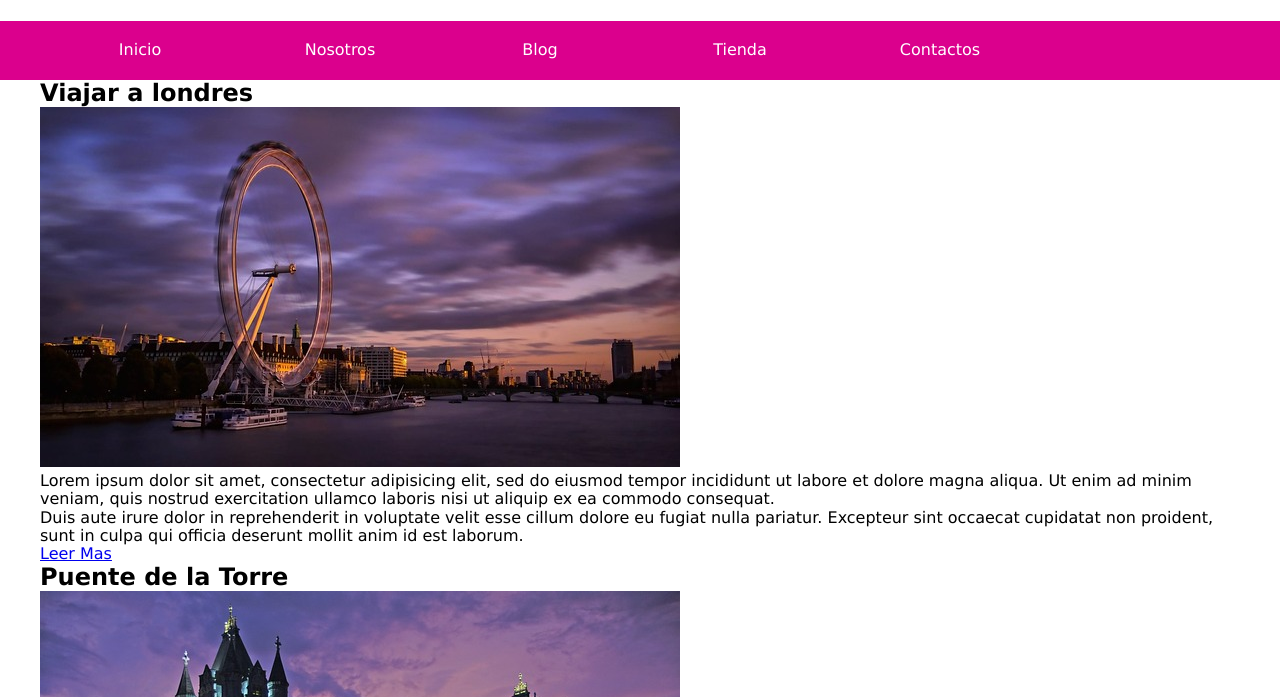
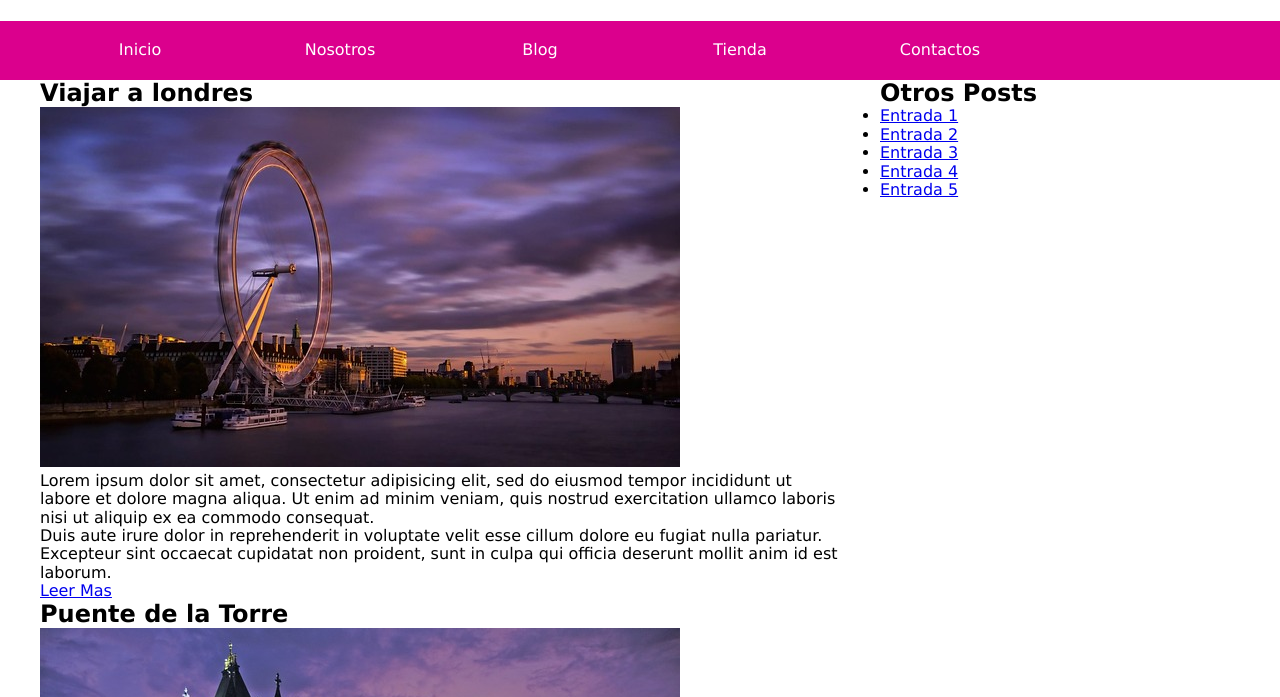
Before and after one commit to nogakhany/BlogViajes, a plain HTML site: page index.html in a window 1280 px wide. Shown: the part 103-800 px from the top of the page. Drawn offline with Linux system fonts and the light colour scheme.

Commit message:
estilos al contenedor principal
acomodando dentro del contendor principal, y dando estilos a los hijos MAIN y ASIDE,es decir ,  MAIN a la izquierda y ASIDE a la derecha, luego limpiar en el elemento padre, DIV

```diff
--- a/css/estilos.css
+++ b/css/estilos.css
@@ -71,3 +71,22 @@ nav ul li:hover > ul{
 nav ul li:hover{
   background-color: rgba(0, 184, 228, 1);
 }
+/** CONTENIDO PRINCIPAL **/
+div.contenido::after{
+/** con esto limpiamos el FLOAT, este es el elemento padre**/
+  content: '';
+  display: block;
+  clear: both;
+
+}
+main{
+  width: 70%;
+  float: left;
+  padding-right: 40px;
+
+}
+aside{
+  float: right;
+  width: 30%;
+
+}
```
